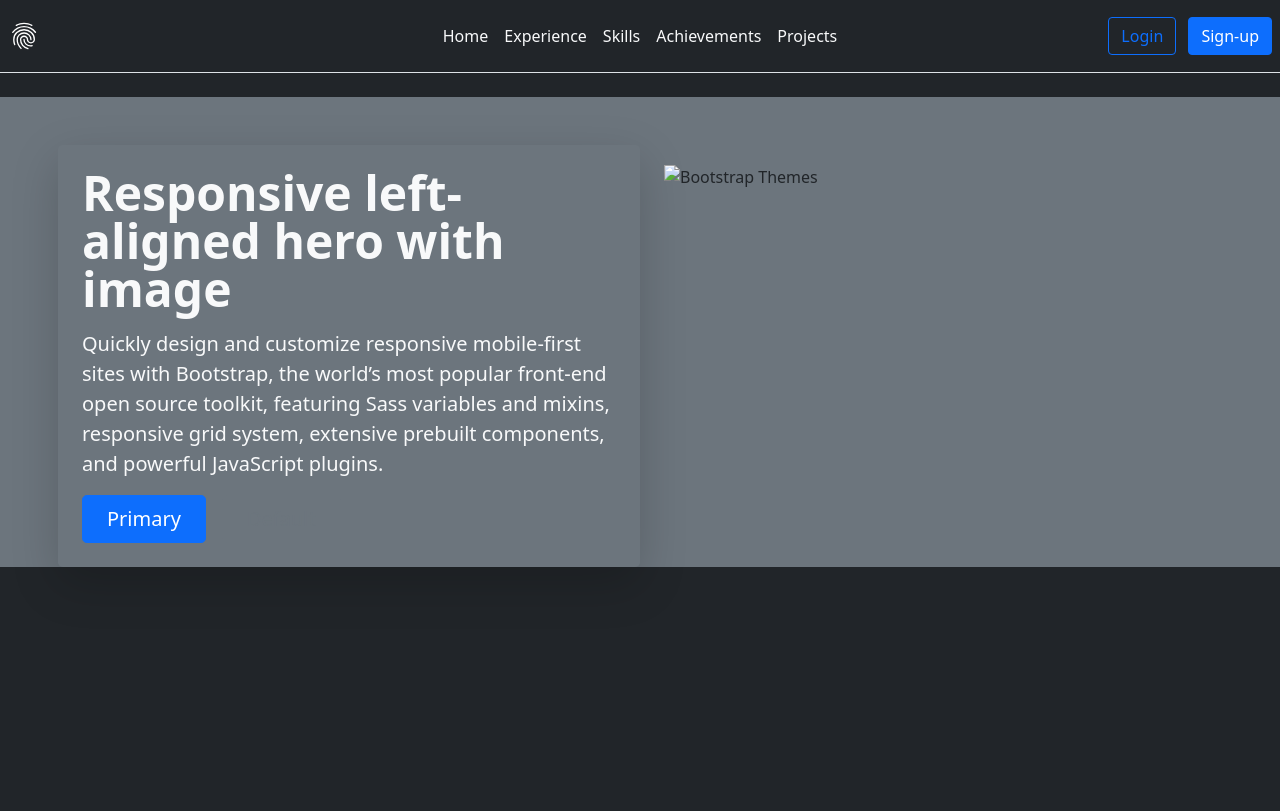
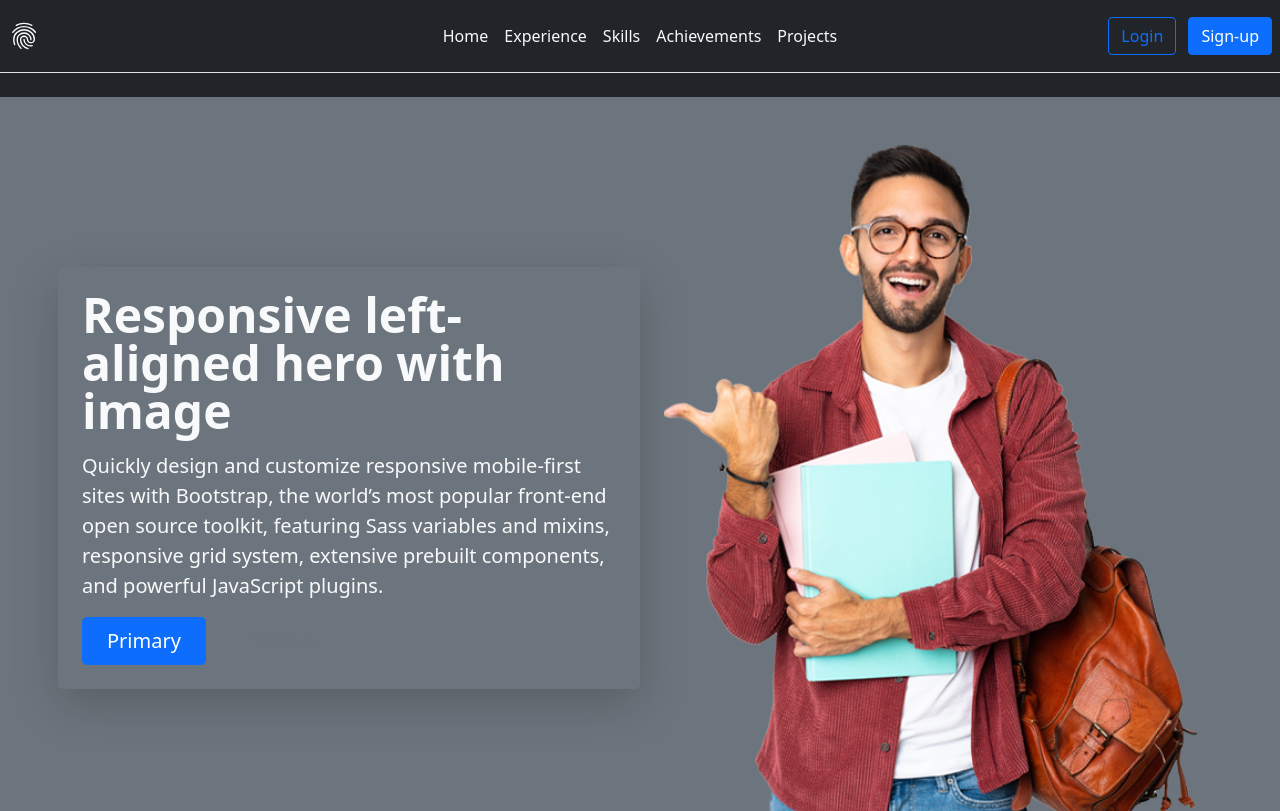
Before and after one commit to BaalMahan3/portfolio, a plain HTML site: page index.html in a window 1280 px wide. Drawn offline with nearby package versions, Linux system fonts and the light colour scheme; grey boxes are pictures that could not be loaded.

Commit message:
Update index.html

```diff
--- a/index.html
+++ b/index.html
@@ -36,7 +36,7 @@
         <div class="container col-xxl-8 hero-card">
             <div class="row flex-lg-row-reverse align-items-center g-5">
                 <div class="col-10 col-sm-8 col-lg-6">
-                    <img url="https://baalmahan3.github.io/portfolio/Images/Template-Profile-Img.png" class="d-block mx-lg-auto img-fluid" alt="Bootstrap Themes" width="700" height="500" loading="lazy">
+                    <img src="https://baalmahan3.github.io/portfolio/Images/Template-Profile-Img.png" class="d-block mx-lg-auto img-fluid" alt="Bootstrap Themes" width="700" height="500" loading="lazy">
                 </div>
                 <div class="col-lg-6 shadow-lg px-4 p-4 rounded-3">
                     <h1 class="display-5 fw-bold lh-1 mb-3 text-light">Responsive left-aligned hero with image</h1>
```
